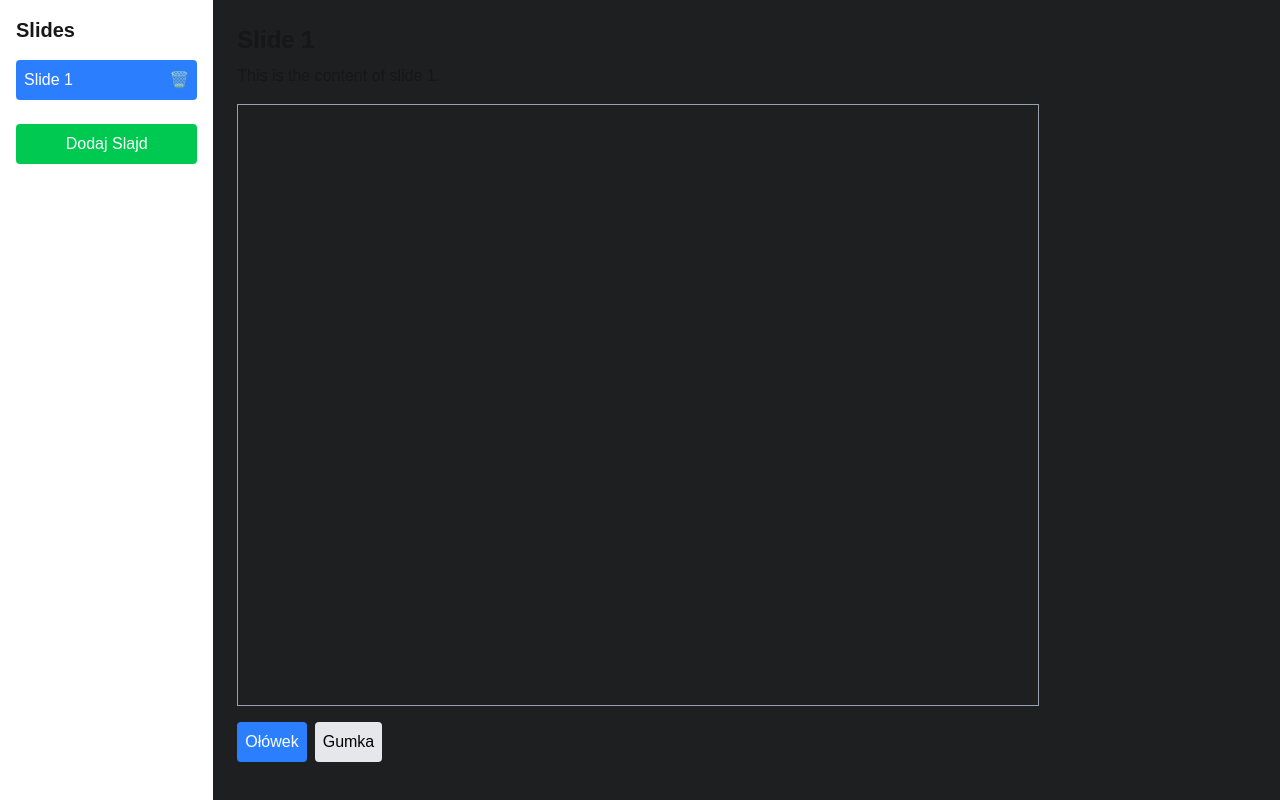
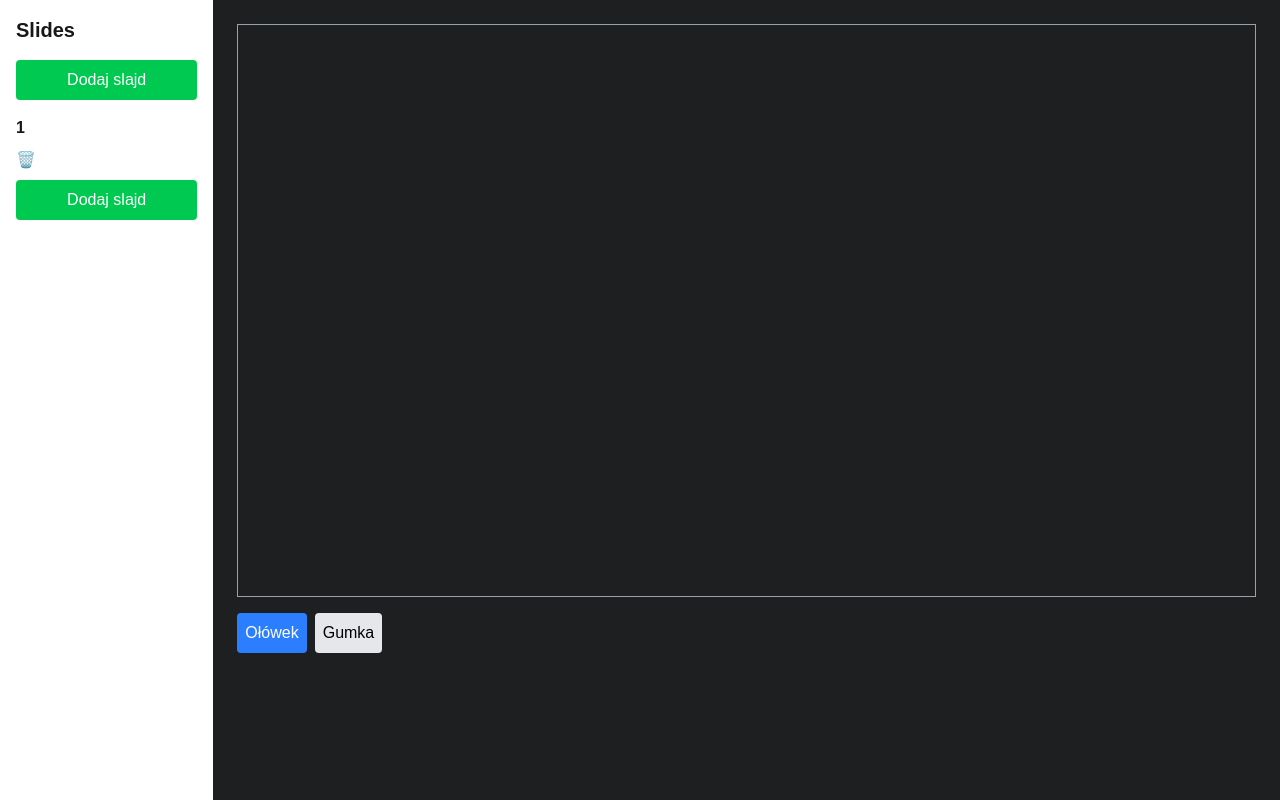
Before and after one commit to ZegarekPL/Gesture-Controlled-Presentation-Tool---Frontend, a Next.js app: page / in a window 1280 px wide. Built offline with nearby package versions, Linux system fonts and the light colour scheme.

Commit message:
fix: #dev fix add and delete slides

```diff
--- a/src/app/page.tsx
+++ b/src/app/page.tsx
@@ -1,20 +1,16 @@
-"use client";
+'use client';
 
-import { useState } from "react";
-import Sidebar from "../components/Sidebar";
-import SlideContent from "../components/SlideContent";
+import { useState } from 'react';
+import Sidebar from '../components/Sidebar';
+import SlideContent from '../components/SlideContent';
 
 export interface Slide {
-    title: string;
-    content: string;
-    image?: string;
+	image: string;
 }
 
 export default function Home() {
 	const [selectedSlide, setSelectedSlide] = useState<number>(0);
-    const [slides, setSlides] = useState<Slide[]>([
-        { title: "Slide 1", content: "This is the content of slide 1.", image: "" },
-    ]);
+	const [slides, setSlides] = useState<Slide[]>([{ image: '' }]);
 
 	const saveImageForSlide = (imageUrl: string) => {
 		const newSlides = [...slides];
@@ -22,29 +18,21 @@ export default function Home() {
 		setSlides(newSlides);
 	};
 
-    const addSlide = () => {
-        setSlides([
-            ...slides,
-            {
-                title: `Slide ${slides.length + 1}`,
-                content: `This is the content of slide ${slides.length + 1}`,
-                image: "",
-            },
-        ]);
-        setSelectedSlide(slides.length);
+	const addSlideAt = (index: number) => {
+		setSlides((prevSlides) => {
+			const newSlides = [...prevSlides];
+			newSlides.splice(index, 0, { image: '' });
+			return newSlides;
+		});
+		setSelectedSlide(index);
 	};
 
 	const removeSlide = (index: number) => {
 		if (slides.length > 1) {
 			const newSlides = slides.filter((_, i) => i !== index);
 			setSlides(newSlides);
-
 			if (selectedSlide === index) {
-                if (index > 0) {
-                    setSelectedSlide(index - 1);
-                } else {
-                    setSelectedSlide(0);
-                }
+				setSelectedSlide(index > 0 ? index - 1 : 0);
 			}
 		}
 	};
@@ -55,10 +43,9 @@ export default function Home() {
 				slides={slides}
 				selectedSlide={selectedSlide}
 				onSelectSlide={setSelectedSlide}
-                onAddSlide={addSlide}
+				onAddSlideAt={addSlideAt}
 				onRemoveSlide={removeSlide}
 			/>
-
 			<SlideContent slide={slides[selectedSlide]} onSaveImage={saveImageForSlide} />
 		</div>
 	);
--- a/src/components/Sidebar.tsx
+++ b/src/components/Sidebar.tsx
@@ -1,11 +1,11 @@
-import React from "react";
-import { Slide } from "../app/page";
+import React from 'react';
+import { Slide } from '@/app/page';
 
 interface SidebarProps {
 	slides: Slide[];
 	selectedSlide: number;
 	onSelectSlide: (index: number) => void;
-    onAddSlide: () => void;
+	onAddSlideAt: (index: number) => void;
 	onRemoveSlide: (index: number) => void;
 }
 
@@ -13,25 +13,41 @@ const Sidebar: React.FC<SidebarProps> = ({
 																					 slides,
 																					 selectedSlide,
 																					 onSelectSlide,
-                                             onAddSlide,
-                                             onRemoveSlide,
+																					 onAddSlideAt,
+																					 onRemoveSlide
 																				 }) => {
+
+
 	return (
 		<div className="w-1/6 bg-background p-4 min-h-screen">
 			<h1 className="text-xl font-bold mb-4">Slides</h1>
-            <ul className="overflow-y-auto max-h-[calc(100vh-100px)]">
+			<ul className="space-y-4 overflow-y-auto max-h-[calc(100vh-100px)]">
+				<li key="add-slide-top">
+					<button
+						onClick={() => onAddSlideAt(0)}
+						className="w-full p-2 bg-green-500 text-white rounded"
+					>
+						Dodaj slajd
+					</button>
+				</li>
 				{slides.map((slide, index) => (
-                    <li
-                        key={index}
-                        className={`p-2 mb-2 rounded cursor-pointer ${
-                            selectedSlide === index ? "bg-blue-500 text-white" : "bg-lightbackground text-white"
+					<React.Fragment key={index}>
+						<li key={`slide-${index}`} className="mb-2 rounded cursor-pointer">
+							<div className="flex items-center">
+								<span className="mr-2 font-bold text-md">{index + 1}</span>
+								{slide.image && (
+									<img
+										src={slide.image}
+										alt={`Podgląd slajdu ${index + 1}`}
+										className={`w-[90%] h-auto bg-lightbackground object-cover p-2 mb-2 rounded cursor-pointer border-2 ${
+											selectedSlide === index ? 'border-blue-500' : 'border-transparent'
 										}`}
 										onClick={() => onSelectSlide(index)}
-                    >
-                        <div className="flex justify-between items-center">
-                            <span>{slide.title}</span>
+									/>
+								)}
+							</div>
+							<div className="flex justify-between items-center mt-2">
 								<button
-                                className="ml-2 text-red-500"
 									onClick={(e) => {
 										e.stopPropagation();
 										onRemoveSlide(index);
@@ -41,21 +57,21 @@ const Sidebar: React.FC<SidebarProps> = ({
 									🗑️
 								</button>
 							</div>
-                        {slide.image && (
-                            <img
-                                src={slide.image}
-                                alt="Slide Preview"
-                                className="mt-2 rounded w-full h-auto object-cover"
-                            />
-                        )}
 						</li>
+						<li key={`add-slide-${index}`}>
+							<button
+								onClick={() => onAddSlideAt(index + 1)}
+								className="w-full p-2 bg-green-500 text-white rounded"
+							>
+								Dodaj slajd
+							</button>
+						</li>
+					</React.Fragment>
 				))}
 			</ul>
-            <button onClick={onAddSlide} className="w-full mt-4 p-2 bg-green-500 text-white rounded">
-                Dodaj Slajd
-            </button>
 		</div>
-    );
+	)
+		;
 };
 
 export default Sidebar;
--- a/src/components/SlideContent.tsx
+++ b/src/components/SlideContent.tsx
@@ -1,5 +1,5 @@
-import React, { useRef, useEffect, useState } from "react";
-import { Slide } from "../app/page";
+import React, { useRef, useEffect, useState } from 'react';
+import { Slide } from '@/app/page';
 
 interface SlideContentProps {
 	slide: Slide;
@@ -8,63 +8,79 @@ interface SlideContentProps {
 
 const SlideContent: React.FC<SlideContentProps> = ({ slide, onSaveImage }) => {
 	const canvasRef = useRef<HTMLCanvasElement | null>(null);
-    const [drawing, setDrawing] = useState<boolean>(false);
+	const [drawing, setDrawing] = useState(false);
 	const [lastPos, setLastPos] = useState<{ x: number; y: number } | null>(null);
-    const [tool, setTool] = useState<"pencil" | "eraser">("pencil");
+	const [tool, setTool] = useState<'pencil' | 'eraser'>('pencil');
 
-    // Za każdym razem, gdy zmienia się slajd, ładujemy zapisany obraz (jeśli istnieje)
 	useEffect(() => {
 		const canvas = canvasRef.current;
-        if (canvas) {
-            const ctx = canvas.getContext("2d");
-            if (ctx) {
+		if (!canvas) return;
+
+		const ctx = canvas.getContext('2d');
+		if (!ctx) return;
+
 		ctx.clearRect(0, 0, canvas.width, canvas.height);
+
 		if (slide.image) {
 			const img = new Image();
 			img.src = slide.image;
-                    img.onload = () => ctx.drawImage(img, 0, 0, canvas.width, canvas.height);
-                }
-            }
+			img.onload = () => {
+				ctx.drawImage(img, 0, 0, canvas.width, canvas.height);
+			};
 		}
 	}, [slide]);
 
+	const getMousePos = (e: React.MouseEvent<HTMLCanvasElement>) => {
+		if (!canvasRef.current) {
+			return { x: 0, y: 0 };
+		}
+		const rect = canvasRef.current.getBoundingClientRect();
+		const scaleX = canvasRef.current.width / rect.width;
+		const scaleY = canvasRef.current.height / rect.height;
+
+		return {
+			x: (e.clientX - rect.left) * scaleX,
+			y: (e.clientY - rect.top) * scaleY
+		};
+	};
+
 	const startDrawing = (e: React.MouseEvent<HTMLCanvasElement>) => {
 		if (!canvasRef.current) return;
-        const rect = canvasRef.current.getBoundingClientRect();
-        const x = e.clientX - rect.left;
-        const y = e.clientY - rect.top;
-        setLastPos({ x, y });
+
+		const pos = getMousePos(e);
+		setLastPos(pos);
 		setDrawing(true);
-        const ctx = canvasRef.current.getContext("2d");
+
+		const ctx = canvasRef.current.getContext('2d');
 		if (ctx) {
 			ctx.beginPath();
-            ctx.moveTo(x, y);
+			ctx.moveTo(pos.x, pos.y);
 		}
 	};
 
 	const draw = (e: React.MouseEvent<HTMLCanvasElement>) => {
 		if (!drawing || !canvasRef.current || !lastPos) return;
-        const rect = canvasRef.current.getBoundingClientRect();
-        const x = e.clientX - rect.left;
-        const y = e.clientY - rect.top;
-        const ctx = canvasRef.current.getContext("2d");
+
+		const pos = getMousePos(e);
+		const ctx = canvasRef.current.getContext('2d');
 		if (!ctx) return;
 
-        if (tool === "pencil") {
-            ctx.strokeStyle = "#000";
+		if (tool === 'pencil') {
+			ctx.strokeStyle = '#000';
 			ctx.lineWidth = 2;
-            ctx.lineTo(x, y);
+			ctx.lineTo(pos.x, pos.y);
 			ctx.stroke();
-        } else if (tool === "eraser") {
-            ctx.clearRect(x - 10, y - 10, 20, 20);
+		} else if (tool === 'eraser') {
+			ctx.clearRect(pos.x - 10, pos.y - 10, 20, 20);
 		}
-        setLastPos({ x, y });
+
+		setLastPos(pos);
 	};
 
-    // Po zakończeniu rysowania zapisujemy zawartość canvasu jako URL obrazu
 	const stopDrawing = () => {
 		setDrawing(false);
 		setLastPos(null);
+
 		if (canvasRef.current) {
 			const imageUrl = canvasRef.current.toDataURL();
 			onSaveImage(imageUrl);
@@ -73,31 +89,32 @@ const SlideContent: React.FC<SlideContentProps> = ({ slide, onSaveImage }) => {
 
 	return (
 		<div className="w-5/6 p-6 bg-lightbackground">
-            <h1 className="text-2xl font-bold mb-2">{slide.title}</h1>
-            <p className="mb-4">{slide.content}</p>
+			<div className="relative w-full aspect-video border border-gray-400">
 				<canvas
 					ref={canvasRef}
-                width={800}
-                height={600}
-                className="border border-gray-400"
+					width={1600}
+					height={900}
+					className="absolute top-0 left-0 w-full h-full"
 					onMouseDown={startDrawing}
 					onMouseMove={draw}
 					onMouseUp={stopDrawing}
 					onMouseLeave={stopDrawing}
 				/>
+			</div>
+
 			<div className="mt-4">
 				<button
-                    onClick={() => setTool("pencil")}
+					onClick={() => setTool('pencil')}
 					className={`mr-2 p-2 rounded ${
-                        tool === "pencil" ? "bg-blue-500 text-white" : "bg-gray-200 text-black"
+						tool === 'pencil' ? 'bg-blue-500 text-white' : 'bg-gray-200 text-black'
 					}`}
 				>
 					Ołówek
 				</button>
 				<button
-                    onClick={() => setTool("eraser")}
+					onClick={() => setTool('eraser')}
 					className={`p-2 rounded ${
-                        tool === "eraser" ? "bg-blue-500 text-white" : "bg-gray-200 text-black"
+						tool === 'eraser' ? 'bg-blue-500 text-white' : 'bg-gray-200 text-black'
 					}`}
 				>
 					Gumka
```
Lines whose indentation alone changed are shown as unchanged.
